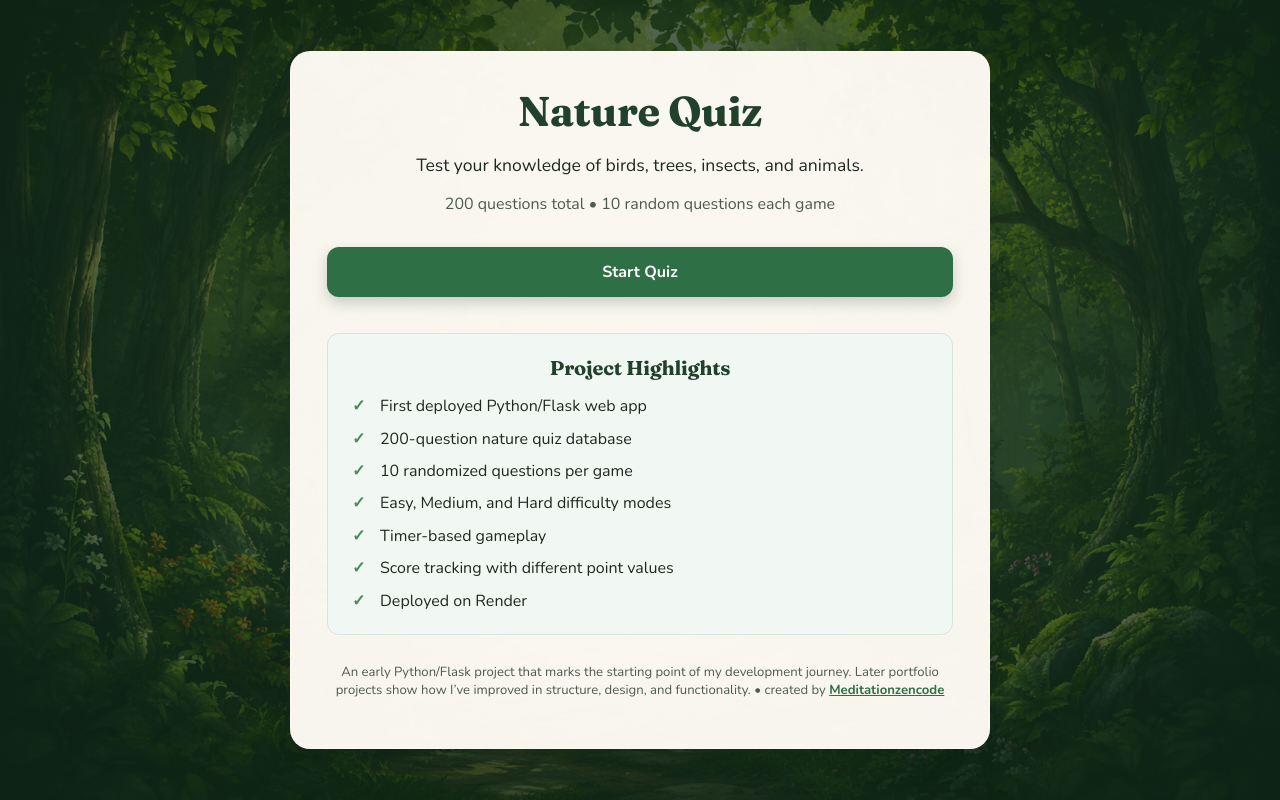
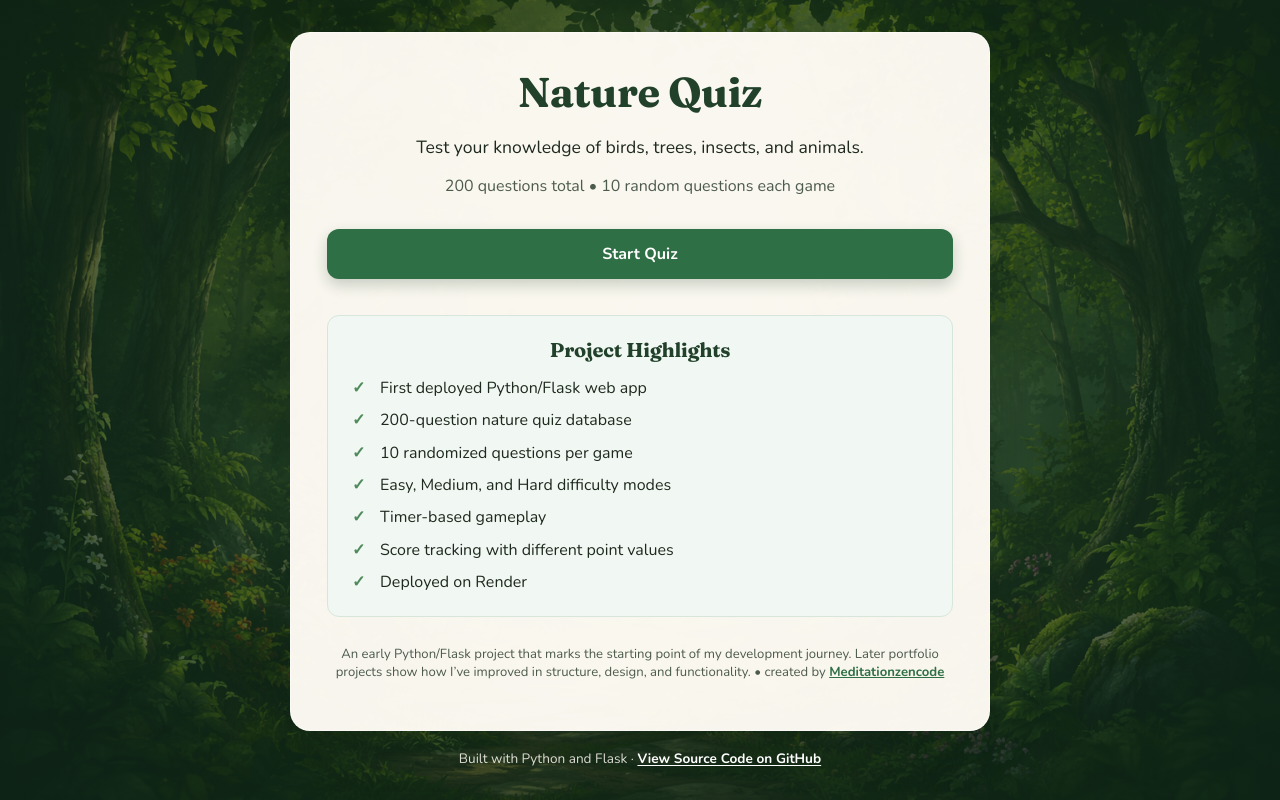
Before and after one commit to Meditationzencode/nature-quiz, a Flask app: page / in a window 1280 px wide. Run offline with Flask 3, Linux system fonts and the light colour scheme.

Commit message:
Add global footer linking directly to the source repo
Every page now ends with a 'Built with Python and Flask - View Source
Code on GitHub' footer pointing straight at the nature-quiz repo, so
visitors can jump from the live app to the code in one click. Styled
for the dark forest backdrop; page-overlay stacks card + footer.

Co-Authored-By: Claude Opus 4.8 <noreply@anthropic.com>

```diff
--- a/static/style.css
+++ b/static/style.css
@@ -62,9 +62,30 @@ body {
 .page-overlay {
     min-height: 100vh;
     display: flex;
+    flex-direction: column;
     align-items: center;
     justify-content: center;
     padding: 24px;
+}
+
+/* Global footer: one-click path from the live app to the source code */
+.site-footer {
+    margin-top: 18px;
+    text-align: center;
+    color: rgba(255, 252, 245, 0.85);
+    font-size: 0.85rem;
+}
+
+.site-footer a {
+    color: #fff;
+    font-weight: 700;
+    text-decoration: underline;
+    text-underline-offset: 2px;
+}
+
+.site-footer a:hover,
+.site-footer a:focus-visible {
+    color: var(--mint);
 }
 
 .card {
--- a/templates/layout.html
+++ b/templates/layout.html
@@ -18,6 +18,9 @@
         <main class="card">
             {% block content %}{% endblock %}
         </main>
+        <footer class="site-footer">
+            Built with Python and Flask &middot; <a href="https://github.com/Meditationzencode/nature-quiz" target="_blank" rel="noopener noreferrer">View Source Code on GitHub</a>
+        </footer>
     </div>
 </body>
 </html>
```
